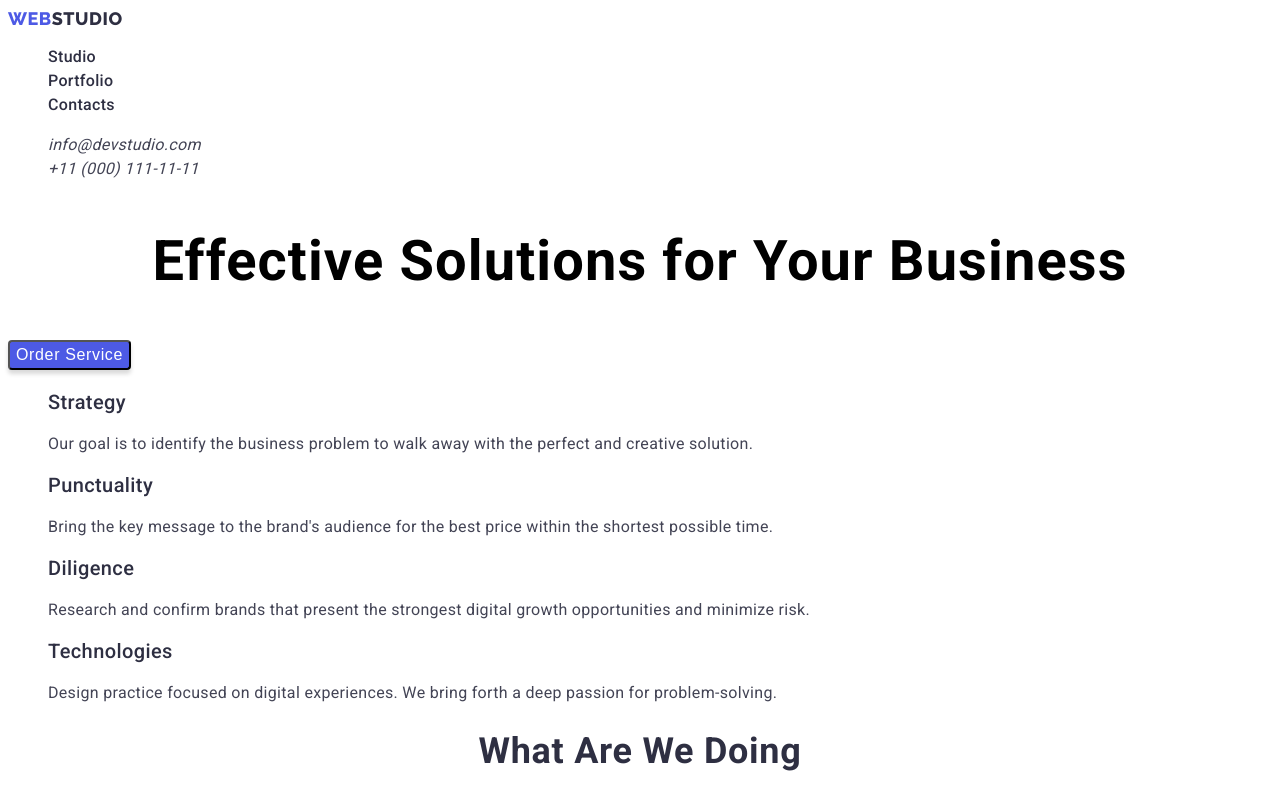
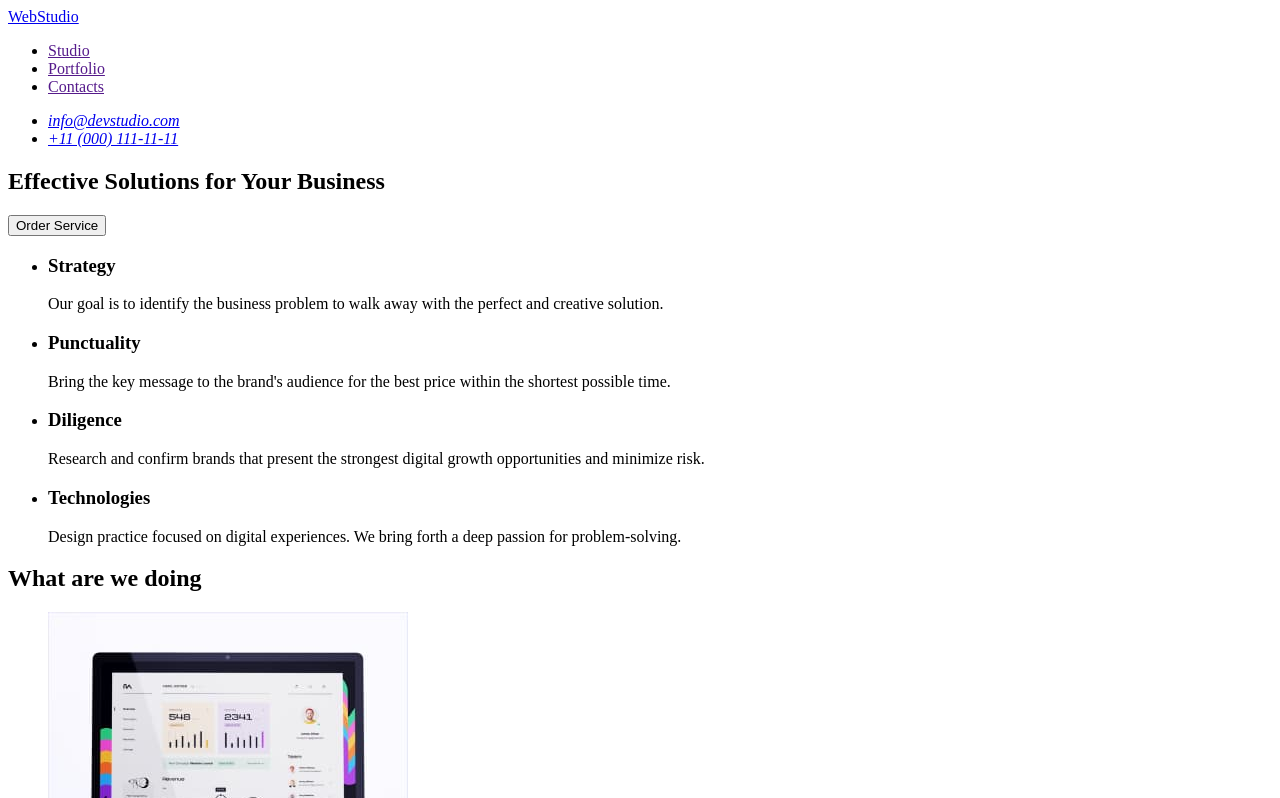
Before and after one commit to AliciaGrykhno/homework-01, a plain HTML site: page index.html in a window 1280 px wide. Shown: the top 798 px of the page. Drawn offline with Linux system fonts and the light colour scheme.

Commit message:
Revert "updates for homework-01"
This reverts commit 31fecce38fda73e3dbed2db23a416e3723603d70.

```diff
--- a/index.html
+++ b/index.html
@@ -5,91 +5,67 @@
     <meta http-equiv="X-UA-Compatible" content="IE=edge" />
     <meta name="viewport" content="width=device-width, initial-scale=1.0" />
     <title>Effective Solutions for Your Business</title>
-    <link rel="preconnect" href="https://fonts.googleapis.com" />
-    <link rel="preconnect" href="https://fonts.gstatic.com" crossorigin />
-    <link
-      href="https://fonts.googleapis.com/css2?family=Montserrat:wght@400;700&family=Raleway:wght@800&family=Roboto:wght@400;500;700&display=swap"
-      rel="stylesheet"
-    />
-    <link rel="stylesheet" href="./styles.css" />
   </head>
   <body>
-    <!--Header-->
-    <header class="page-header">
-      <nav class="navigation">
-        <a class="logo link" href="./index.html"
-          >Web<span class="logo-color">Studio</span></a
-        >
-        <ul class="menu list">
-          <li class="menu-item">
-            <a class="menu-link link" href="">Studio</a>
-          </li>
-          <li class="menu-item">
-            <a class="menu-link link" href="./Portfolio.html">Portfolio</a>
-          </li>
-          <li class="menu-item">
-            <a class="menu-link link" href="">Contacts</a>
-          </li>
+    <header>
+      <nav>
+        <a href="./index.html">WebStudio</a>
+        <ul>
+          <li><a href="">Studio</a></li>
+          <li><a href="">Portfolio</a></li>
+          <li><a href="">Contacts</a></li>
         </ul>
       </nav>
       <address>
-        <ul class="list">
+        <ul>
           <li>
-            <a class="contact-mail link" href="mailto:info@devstudio.com"
-              >info@devstudio.com</a
-            >
+            <a href="mailto:info@devstudio.com">info@devstudio.com</a>
           </li>
-          <li>
-            <a class="contact-phone-number link" href="tel:+110001111111"
-              >+11 (000) 111-11-11</a
-            >
-          </li>
+          <li><a href="tel:+110001111111">+11 (000) 111-11-11</a></li>
         </ul>
       </address>
     </header>
-    <!--Hero-->
     <main>
-      <section class="hero">
-        <h1 class="main-title">Effective Solutions for Your Business</h1>
-        <button class="modal-btn" type="button">Order Service</button>
+      <section>
+        <h1>Effective Solutions for Your Business</h1>
+        <button type="button">Order Service</button>
       </section>
       <section>
         <h2 hidden>features</h2>
-        <ul class="list">
+        <ul>
           <li>
-            <h3 class="title">Strategy</h3>
-            <p class="description">
+            <h3>Strategy</h3>
+            <p>
               Our goal is to identify the business problem to walk away with the
               perfect and creative solution.
             </p>
           </li>
           <li>
-            <h3 class="title">Punctuality</h3>
-            <p class="description">
+            <h3>Punctuality</h3>
+            <p>
               Bring the key message to the brand's audience for the best price
               within the shortest possible time.
             </p>
           </li>
           <li>
-            <h3 class="title">Diligence</h3>
-            <p class="description">
+            <h3>Diligence</h3>
+            <p>
               Research and confirm brands that present the strongest digital
               growth opportunities and minimize risk.
             </p>
           </li>
           <li>
-            <h3 class="title">Technologies</h3>
-            <p class="description">
+            <h3>Technologies</h3>
+            <p>
               Design practice focused on digital experiences. We bring forth a
               deep passion for problem-solving.
             </p>
           </li>
         </ul>
       </section>
-      <!--What are we doing-->
       <section>
-        <h2 class="title-title">What are we doing</h2>
-        <ul class="list">
+        <h2>What are we doing</h2>
+        <ul>
           <li>
             <img
               src="./images/computer.jpg"
@@ -116,10 +92,9 @@
           </li>
         </ul>
       </section>
-      <!--Our team-->
       <section>
-        <h2 class="title-title">Our Team</h2>
-        <ul class="list">
+        <h2>Our Team</h2>
+        <ul>
           <li>
             <img
               src="./images/section2employees/mark-guerrero.jpg"
@@ -127,8 +102,8 @@
               width="264"
               height="260"
             />
-            <h3 class="title">Mark Guerrero</h3>
-            <p class="description">Product Designer</p>
+            <h3>Mark Guerrero</h3>
+            <p>Product Designer</p>
           </li>
           <li>
             <img
@@ -137,8 +112,8 @@
               width="264"
               height="260"
             />
-            <h3 class="title">Tom Ford</h3>
-            <p class="description">Frontend Developer</p>
+            <h3>Tom Ford</h3>
+            <p>Frontend Developer</p>
           </li>
           <li>
             <img
@@ -147,8 +122,8 @@
               width="264"
               height="260"
             />
-            <h3 class="title">Camila Garcia</h3>
-            <p class="description">Marketing</p>
+            <h3>Camila Garcia</h3>
+            <p>Marketing</p>
           </li>
           <li>
             <img
@@ -157,18 +132,15 @@
               width="264"
               height="260"
             />
-            <h3 class="title">Daniel Wilson</h3>
-            <p class="description">UI Designer</p>
+            <h3>Daniel Wilson</h3>
+            <p>UI Designer</p>
           </li>
         </ul>
       </section>
     </main>
-    <!--Footer-->
     <footer>
-      <a class="logo link" href="./index.html"
-        >Web<span class="logo-color">Studio</span></a
-      >
-      <p class="description">
+      <a href="./index.html">WebStudio</a>
+      <p>
         Increase the flow of customers and sales for your business with digital
         marketing & growth solutions.
       </p>
--- a/styles.css
+++ /dev/null
@@ -1,249 +0,0 @@
-:root {
-  --primary-font: "Roboto", sans-serif;
-  --secondary-font: "Raleway", sans-serif;
-  --accent-color: #9747ff;
-}
-.list {
-  list-style: none;
-}
-.link {
-  text-decoration: none;
-}
-
-body {
-  font-family: var(--primary-font);
-}
-/*======COMPONENTS======*/
-.logo {
-  text-decoration: none;
-
-  font-family: var(--secondary-font);
-  font-weight: 800;
-  font-size: 18px;
-  line-height: 1.17;
-  letter-spacing: 0.03em;
-  text-transform: uppercase;
-  color: #4d5ae5;
-  margin-right: 76px;
-}
-.logo-color {
-  color: #2e2f42;
-}
-
-.menu-link {
-  font-weight: 500;
-  font-size: 16px;
-  line-height: 1.5;
-
-  letter-spacing: 0.02em;
-
-  color: #2e2f42;
-}
-.menu-link:hover,
-.menu-link:focus {
-  color: var(--accent-color);
-  text-decoration-line: underline;
-  border-bottom: 1px solid #9747ff;
-}
-.contact-mail:hover,
-.contact-mail:focus {
-  color: var(--accent-color);
-  text-decoration-line: underline;
-  border-bottom: 1px solid #9747ff;
-}
-.contact-mail {
-  font-family: var(--primary-font);
-  font-size: 16px;
-  line-height: 1.5;
-
-  letter-spacing: 0.02em;
-
-  color: #434455;
-}
-.contact-phone-number:hover,
-.contact-phone-number:focus {
-  color: var(--accent-color);
-  text-decoration-line: underline;
-  border-bottom: 1px solid #9747ff;
-}
-.contact-phone-number {
-  font-family: var(--primary-font);
-  font-size: 16px;
-  line-height: 1.5;
-
-  letter-spacing: 0.02em;
-
-  color: #434455;
-}
-.title {
-  font-style: normal;
-  font-weight: 500;
-  font-size: 20px;
-  line-height: 1.2;
-
-  letter-spacing: 0.02em;
-
-  color: #2e2f42;
-}
-.description {
-  font-style: normal;
-  font-weight: 400;
-  font-size: 16px;
-  line-height: 1.5x;
-
-  letter-spacing: 0.02em;
-
-  color: #434455;
-}
-/*====== /COMPONENTS/ ======*/
-
-/*======HEADER======*/
-.logo {
-  text-decoration: none;
-
-  font-family: var(--secondary-font);
-  font-weight: 800;
-  font-size: 18px;
-  line-height: 1.17;
-  letter-spacing: 0.03em;
-  text-transform: uppercase;
-  color: #4d5ae5;
-  margin-right: 76px;
-}
-.logo-color {
-  color: #2e2f42;
-}
-.menu-link {
-  font-style: normal;
-  font-weight: 500;
-  font-size: 16px;
-  line-height: 1.5;
-
-  letter-spacing: 0.02em;
-
-  color: #2e2f42;
-}
-.menu-link:hover,
-.menu-link:focus {
-  color: var(--accent-color);
-  text-decoration-line: underline;
-  border-bottom: 1px solid #9747ff;
-}
-.contact-mail:hover,
-.contact-mail:focus {
-  color: var(--accent-color);
-  text-decoration-line: underline;
-  border-bottom: 1px solid #9747ff;
-}
-.contact-mail {
-  font-size: 16px;
-  line-height: 1.5;
-
-  letter-spacing: 0.02em;
-
-  color: #434455;
-}
-.contact-phone-number:hover,
-.contact-phone-number:focus {
-  color: var(--accent-color);
-  text-decoration-line: underline;
-  border-bottom: 1px solid #9747ff;
-}
-.contact-phone-number {
-  font-size: 16px;
-  line-height: 1.5;
-
-  letter-spacing: 0.02em;
-
-  color: #434455;
-}
-/*====== /HEADER/ ======*/
-
-/*======HERO======*/
-.main-title {
-  font-weight: 700;
-  font-size: 56px;
-  line-height: 1.1x;
-
-  text-align: center;
-  letter-spacing: 0.02em;
-
-  /*color: #ffffff;*/
-}
-.modal-btn {
-  font-weight: 500;
-  font-size: 16px;
-  line-height: 1.5;
-
-  display: flex;
-  align-items: center;
-  letter-spacing: 0.04em;
-  cursor: pointer;
-
-  color: #ffffff;
-  background: #4d5ae5;
-  box-shadow: 0px 4px 4px rgba(0, 0, 0, 0.15);
-  border-radius: 4px;
-}
-.modal-btn:hover,
-.modal-btn:focus {
-  color: #ffffff;
-  background: #404bbf;
-  box-shadow: 0px 4px 4px rgba(0, 0, 0, 0.15);
-  border-radius: 4px;
-}
-/*====== /HERO/ ======*/
-.title {
-  font-style: normal;
-  font-weight: 500;
-  font-size: 20px;
-  line-height: 1.2;
-
-  letter-spacing: 0.02em;
-
-  color: #2e2f42;
-}
-.description {
-  font-style: normal;
-  font-weight: 400;
-  font-size: 16px;
-  line-height: 1.5x;
-
-  letter-spacing: 0.02em;
-
-  color: #434455;
-}
-.title-title {
-  font-style: normal;
-  font-weight: 700;
-  font-size: 36px;
-  line-height: 1.1;
-
-  text-align: center;
-  letter-spacing: 0.02em;
-  text-transform: capitalize;
-
-  color: #2e2f42;
-}
-.filtr-button {
-  font-family: "Roboto", sans-serif;
-  font-style: normal;
-  font-weight: 500;
-  font-size: 16px;
-  line-height: 1.5;
-
-  display: flex;
-  align-items: center;
-  text-align: center;
-  letter-spacing: 0.04em;
-
-  color: #4d5ae5;
-}
-.filtr-button:hover,
-.filtr-button:focus {
-  color: #ffffff;
-  background: #404bbf;
-  box-shadow: 0px 3px 1px rgba(0, 0, 0, 0.1), 0px 2px 1px rgba(0, 0, 0, 0.08),
-    0px 2px 2px rgba(0, 0, 0, 0.12);
-  border-radius: 4px;
-}
```
Also changed, not shown: Portfolio.html (deleted, +0 -169 lines), portfolio/banking-app.jpg (deleted), portfolio/cashless-payement.jpg (deleted), portfolio/fresh-coffe.jpg (deleted), portfolio/instagram.jpg (deleted), portfolio/meditation-app.jpg (deleted), portfolio/online-courses.jpg (deleted), portfolio/organic-food.jpg (deleted), portfolio/screen-illustration.jpg (deleted), portfolio/taxi.jpg (deleted), 1 other file.
